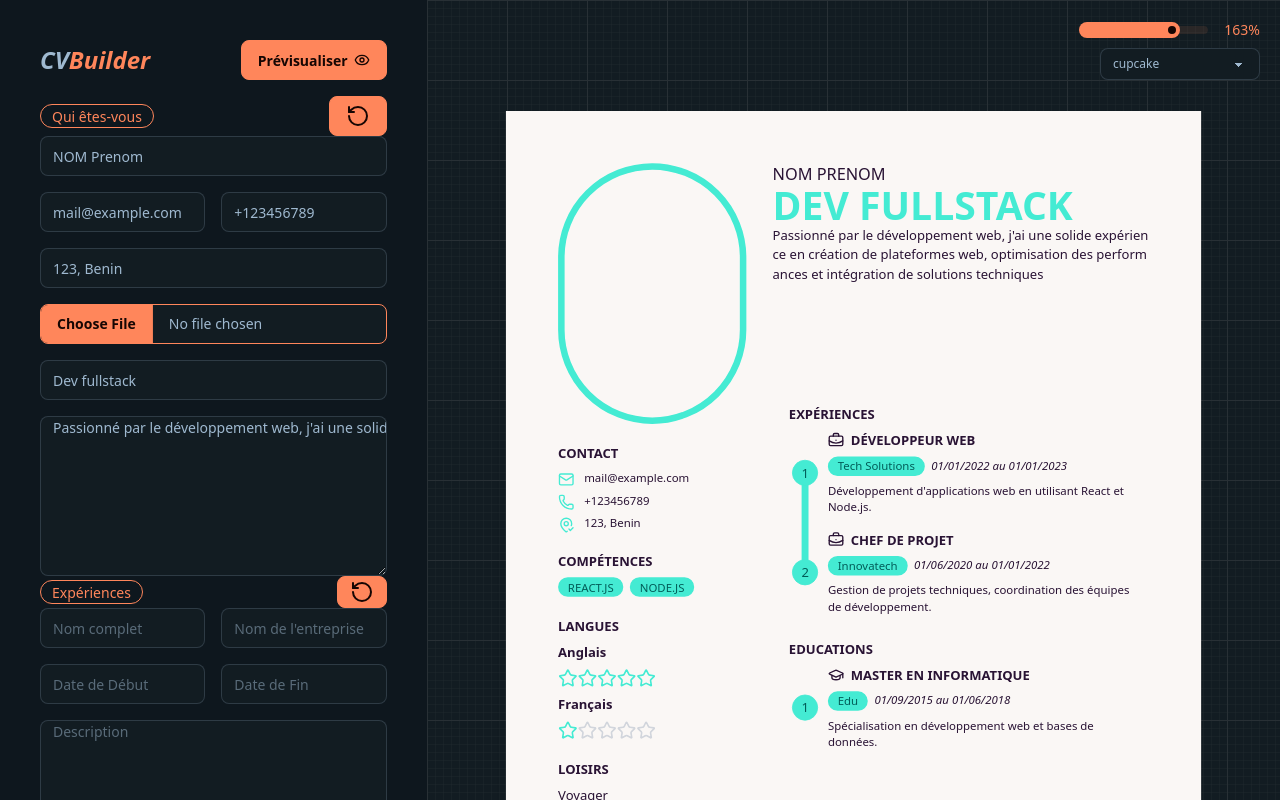
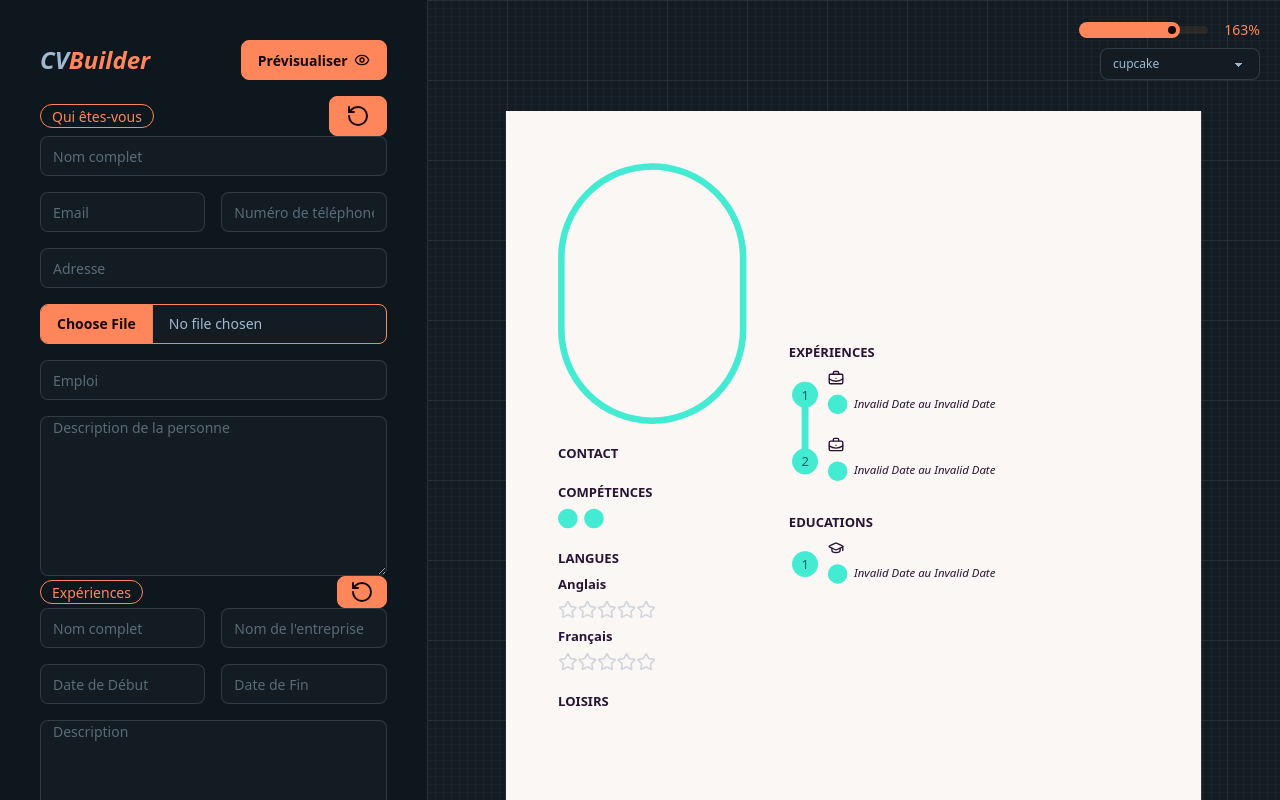
Before and after one commit to Curtis1706/cvbuilder, a Next.js app: page / in a window 1280 px wide. Built offline with nearby package versions, Linux system fonts and the light colour scheme.

Commit message:
Update presets.ts

```diff
--- a/presets.ts
+++ b/presets.ts
@@ -1,56 +1,56 @@
 import { Education, Experience, Hobby, Language, PersonalDetails, Skill } from '@/type';
 
 export const personalDetailsPreset: PersonalDetails = {
-    fullName: 'NOM Prenom',
-    email: 'mail@example.com',
-    phone: '+123456789',
-    address: '123, Benin',
+    fullName: '',
+    email: '',
+    phone: '',
+    address: '',
     photoUrl: '/profile.jpg',
-    postSeeking:'Dev fullstack',
-    description:`Passionné par le développement web, j'ai une solide expérience en création de plateformes web, optimisation des performances et intégration de solutions techniques`
+    postSeeking:'',
+    description:``
 };
 
 export const experiencesPreset: Experience[] = [
     {
         id: 'uuid-1',
-        jobTitle: 'Développeur Web',
-        companyName: 'Tech Solutions',
-        startDate: '2022-01-01',
-        endDate: '2023-01-01',
-        description: 'Développement d\'applications web en utilisant React et Node.js.'
+        jobTitle: '',
+        companyName: '',
+        startDate: '',
+        endDate: '',
+        description: ''
     },
     {
         id: 'uuid-2',
-        jobTitle: 'Chef de projet',
-        companyName: 'Innovatech',
-        startDate: '2020-06-01',
-        endDate: '2022-01-01',
-        description: 'Gestion de projets techniques, coordination des équipes de développement.'
+        jobTitle: '',
+        companyName: '',
+        startDate: '',
+        endDate: '',
+        description: ''
     }
 ];
 
 export const educationsPreset: Education[] = [
     {
         id: 'uuid-3',
-        degree: 'Master en Informatique',
-        school: 'Edu',
-        startDate: '2015-09-01',
-        endDate: '2018-06-01',
-        description: 'Spécialisation en développement web et bases de données.'
+        degree: '',
+        school: '',
+        startDate: '',
+        endDate: '',
+        description: ''
     }
 ];
 
 export const skillsPreset: Skill[] = [
-    { id: 'uuid-4', name: 'React.js' },
-    { id: 'uuid-5', name: 'Node.js' }
+    { id: 'uuid-4', name: '' },
+    { id: 'uuid-5', name: '' }
 ];
 
 export const languagesPreset: Language[] = [
-    { id: 'uuid-6', language: 'Anglais', proficiency: 'Avancé' },
-    { id: 'uuid-7', language: 'Français', proficiency: 'Débutant' }
+    { id: 'uuid-6', language: 'Anglais', proficiency: '' },
+    { id: 'uuid-7', language: 'Français', proficiency: '' }
 ];
 
 export const hobbiesPreset: Hobby[] = [
-    { id: 'uuid-8', name: 'Voyager' },
-    { id: 'uuid-9', name: 'Lire des livres' }
+    { id: 'uuid-8', name: '' },
+    { id: 'uuid-9', name: '' }
 ];
```
